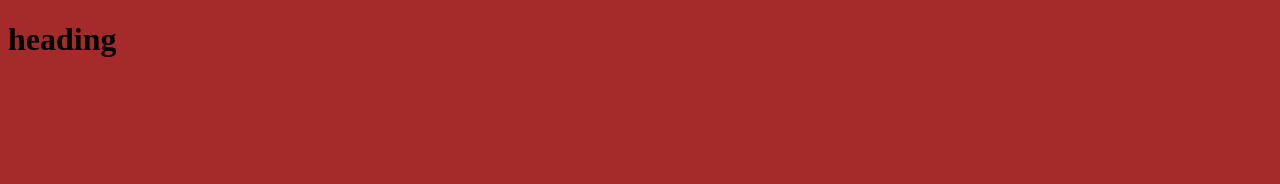
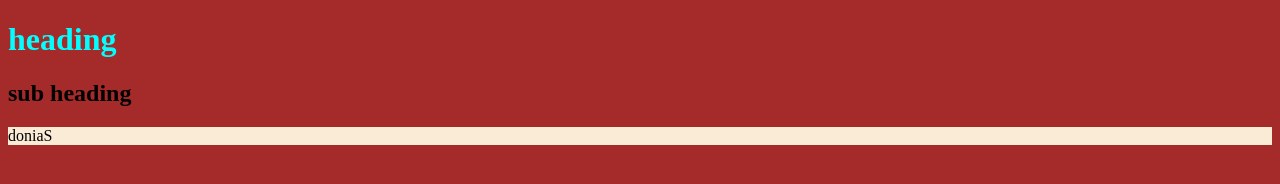
Before and after one commit to doniamohamed8/test, a plain HTML site: page index.html in a window 1280 px wide. Drawn offline with Linux system fonts and the light colour scheme.

Commit message:
adding style

```diff
--- a/index.html
+++ b/index.html
@@ -8,14 +8,18 @@
         body{
             background-color: brown;
         }
-        hi{
+        h1{
             color:aqua;
+        }
+        p{
+            background-color: antiquewhite;
         }
     </style>
 </head>
 <body>
     <h1>heading</h1>
-
+    <h2>sub heading</h2>
+    <p>doniaS</p>
     <script src="./script.js"></script>
 </body>
 </html>
```
